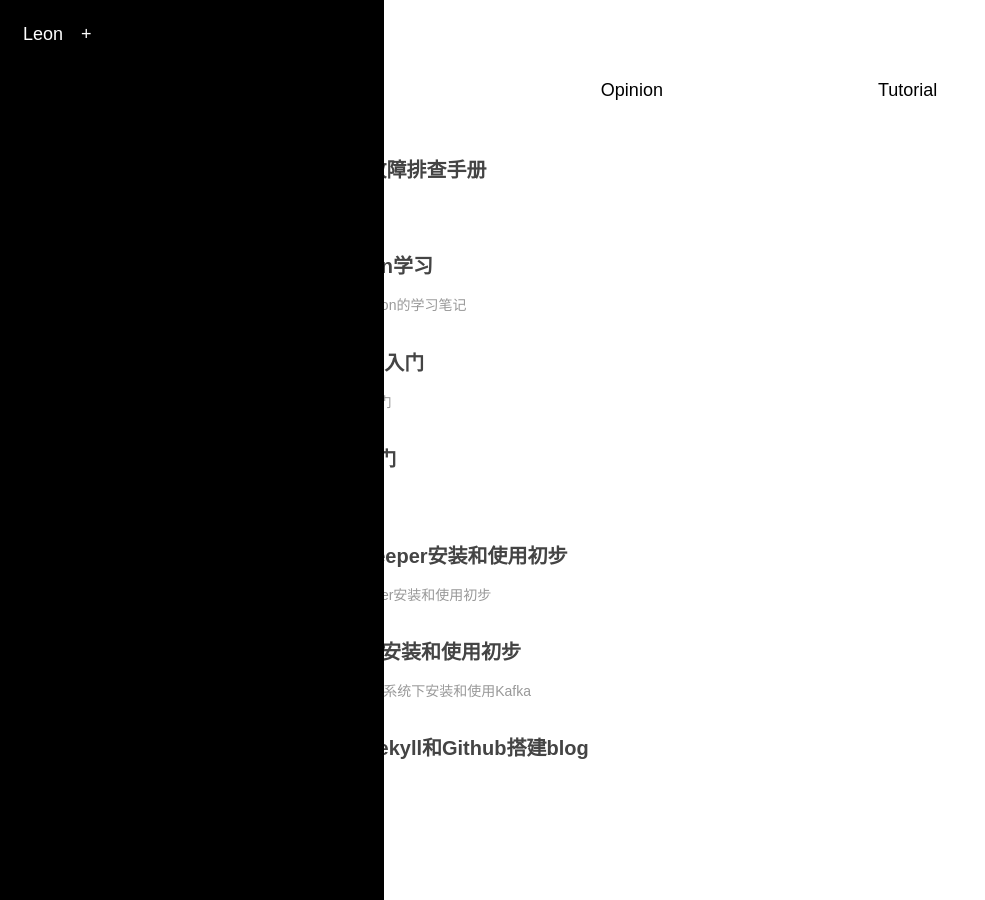
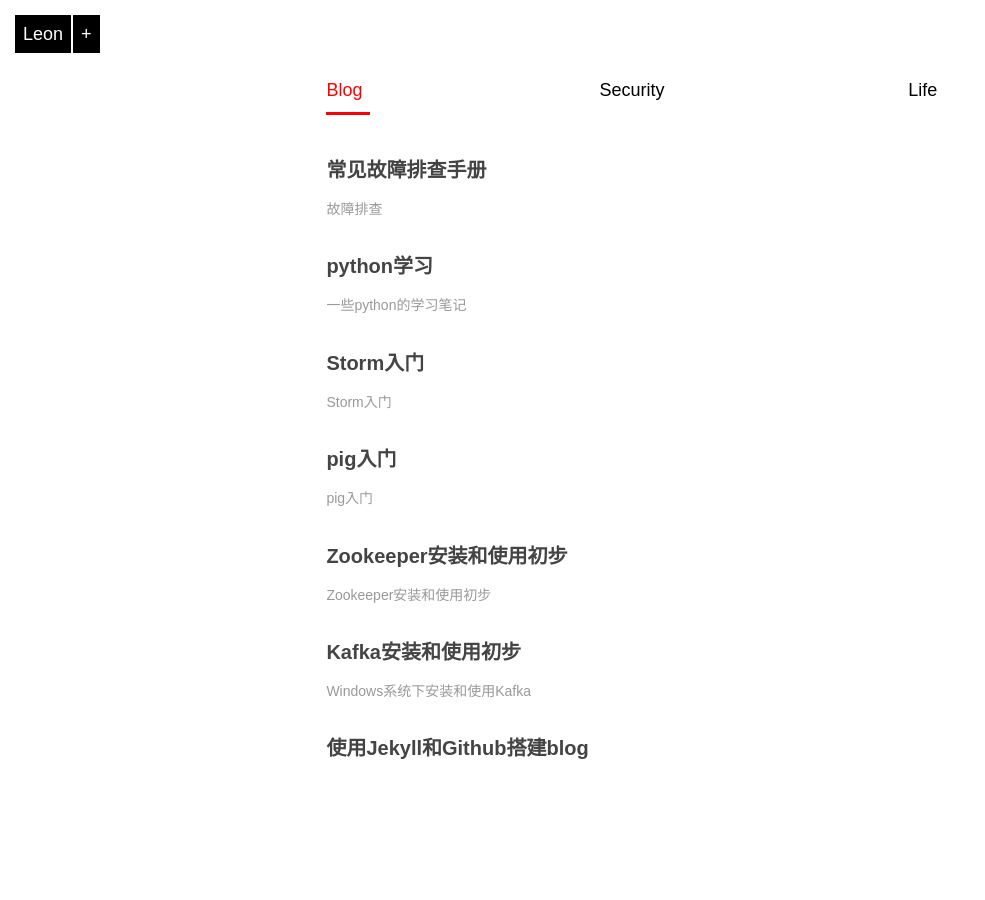
Before and after one commit to moreorless/moreorless.github.io, a Jekyll site: the page built from index.md, in a window 1280 px wide. Shown: the whole page, without its empty margins (0-985 px from the left). Built offline with Jekyll 4.4.1, drawn with Linux system fonts in a browser that asks for light colours; Markdown is read by kramdown in place of the engine named in the settings.

Commit message:
Merge remote-tracking branch 'origin/master'
Conflicts:
	index.md

```diff
--- a/index.md
+++ b/index.md
@@ -6,8 +6,8 @@ layout: home
     <div class="section">
         <ul class="artical-cate">
             <li class="on"><a href="/"><span>Blog</span></a></li>
-            <li style="text-align:center"><a href="/opinion"><span>Opinion</span></a></li>
-            <li style="text-align:right"><a href="/project"><span>Tutorial</span></a></li>
+            <li style="text-align:center"><a href="/opinion"><span>Security</span></a></li>
+            <li style="text-align:right"><a href="/project"><span>Life</span></a></li>
         </ul>
 
         <div class="cate-bar"><span id="cateBar"></span></div>
@@ -21,6 +21,6 @@ layout: home
         {% endfor %}
         </ul>
     </div>
-    <div class="aside">
-    </div>
+    <!--div class="aside">
+    </div-->
 </div>
```
